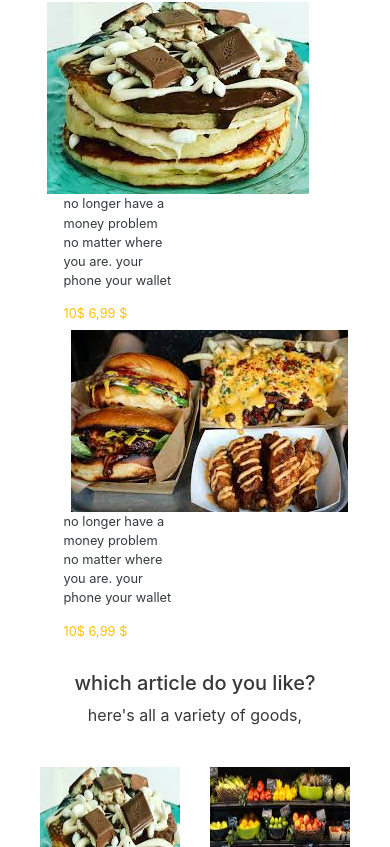
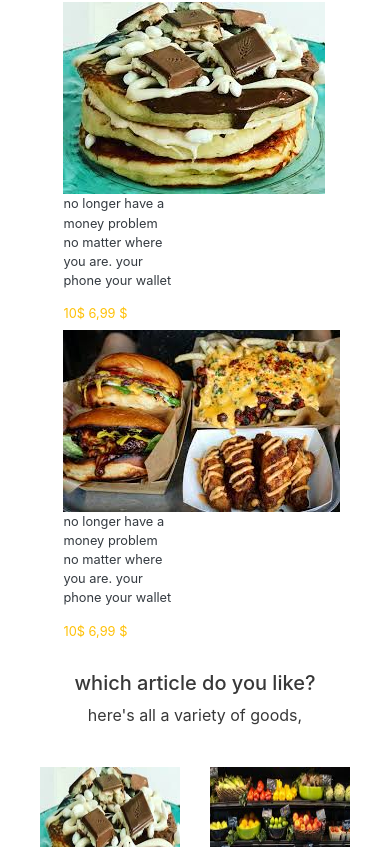
Before and after one commit to Guy-Gustave/goods-shop, a plain HTML site: page searched.html in a window 390 px wide. Shown: the part 534-1381 px from the top of the page. Drawn offline with nearby package versions, Linux system fonts and the light colour scheme; files whose address does not match are found by name.

Commit message:
align 2 images and correct readme errors

```diff
--- a/css/style.css
+++ b/css/style.css
@@ -223,6 +223,14 @@ form label {
     margin: 0;
   }
 
+  .img-shop {
+    vertical-align: middle;
+  }
+
+  .img2 {
+    margin-left: 2px;
+  }
+
   .artics h2 {
     font-size: 20px;
   }
--- a/searched.html
+++ b/searched.html
@@ -74,7 +74,7 @@
       </div>
     </div>
     <div class="row">
-      <aside class="left-sidebar d-none d-lg-block w-100 col-3 m-2 mt-4 ">
+      <aside class="left-sidebar d-none d-lg-block d-md-block w-100 col-2 m-2 mt-4 ">
         <div class="sidenav">
           <div class="form-check form-check-inline">
             <input class="form-check-input" type="checkbox" id="inlineCheckbox1" value="option1">
@@ -134,14 +134,14 @@
       <section class=" our-shop col-8 ">
         <div class="presentation">
           <h2 class="text-dark text-light text-center "> RESULT OF SEARCH </h2>
-          <div class="img-shop row  mx-auto w-100">
-            <div class="col-lg-6 col-10">
-              <img class="mr-3 " src="ressources/cake.jpeg" alt="bak">
+          <div class="img-shop row mx-auto w-100">
+            <div class="col-lg-5 col-10 mr-lg-4">
+              <img class="mx-3" src="ressources/cake.jpeg" alt="bak">
               <p class="pl-3 small text-dark">no longer have a money problem no matter where you are. your phone your wallet</p>
               <h5 class="position absolute text-warning pl-3 small"><span>10$</span> 6,99 $</h5>
             </div>
-            <div class="col-lg-6 col-10">
-              <img class="ml-4 " src="ressources/hambourger.jpeg" alt="bak">
+            <div class="col-lg-5 col-10 ml-lg-5">
+              <img class="mx-3 " src="ressources/hambourger.jpeg" alt="bak">
               <p class="pl-3 small text-dark">no longer have a money problem no matter where you are. your phone your wallet</p>
               <h5 class="position absolute text-warning pl-3 small"><span>10$</span> 6,99 $</h5>
             </div>
```
Also changed, not shown: ressources/capt1.png, ressources/capt2.png, ressources/capt3.png.
